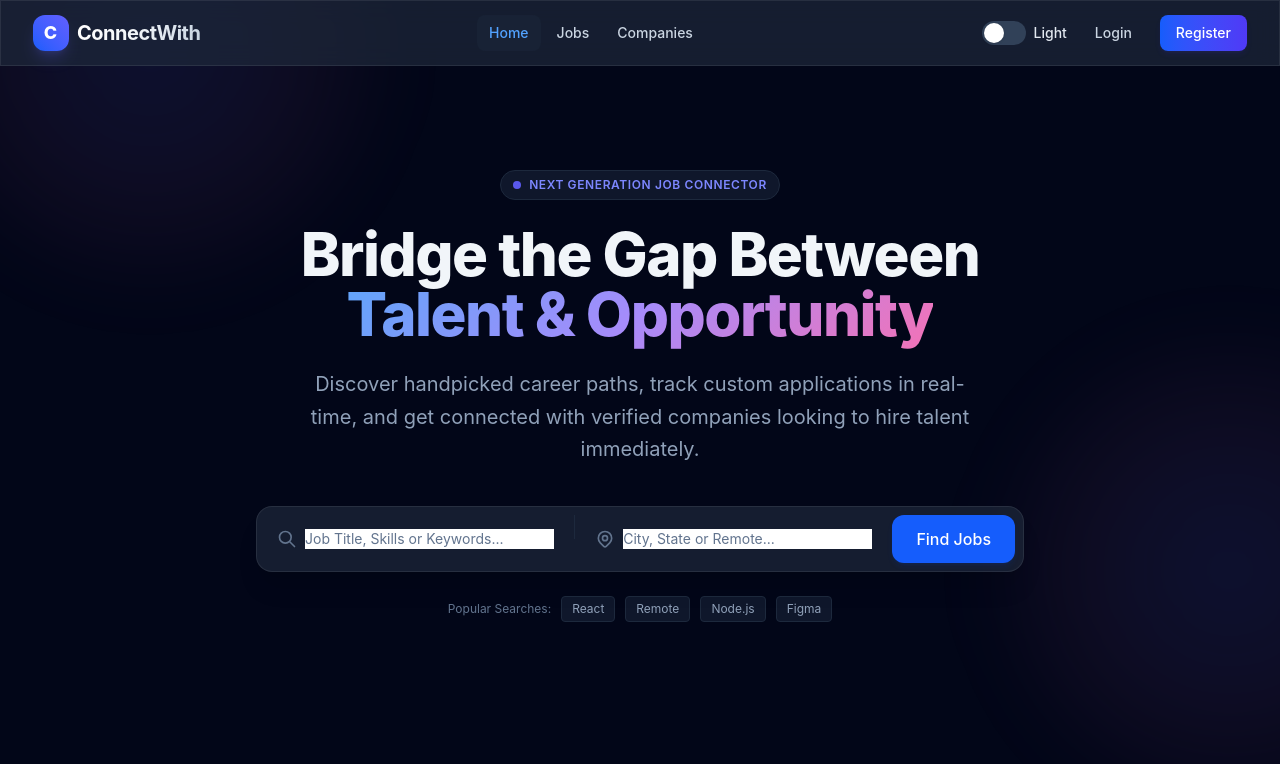
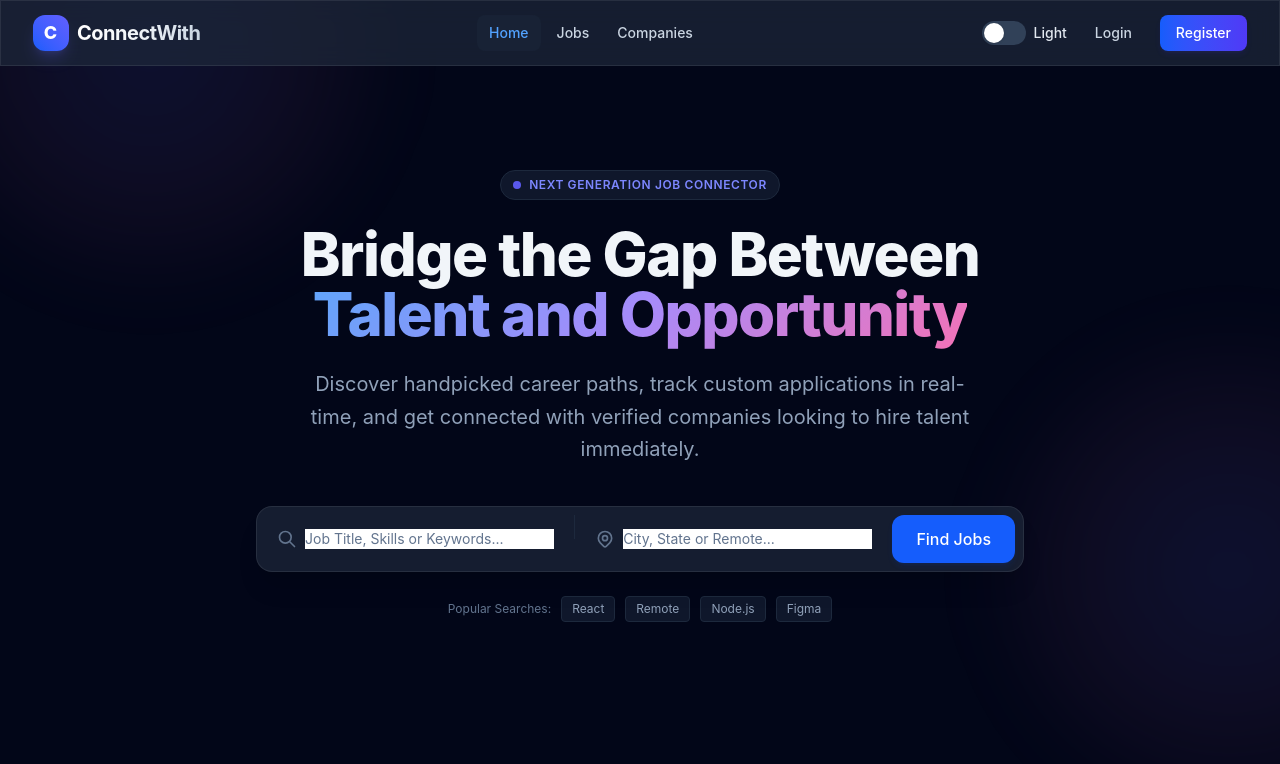
Before and after one commit to abinivesh1696/ConnectWith-Job-portal, a React (Vite) app in the folder frontend/: page /home in a window 1280 px wide. Shown: the top 764 px of the page. Built offline with nearby package versions, Linux system fonts and the light colour scheme; no server answers.

Commit message:
Fix typo in Home page heading

```diff
--- a/frontend/src/pages/Home/index.jsx
+++ b/frontend/src/pages/Home/index.jsx
@@ -36,7 +36,7 @@ export default function Home() {
 
         <h1 className="text-4xl sm:text-6xl font-extrabold tracking-tight leading-none mb-6 animate-fade-in delay-100">
           Bridge the Gap Between <br className="hidden sm:inline" />
-          <span className="text-gradient">Talent & Opportunity</span>
+          <span className="text-gradient">Talent and Opportunity</span>
         </h1>
 
         <p className="text-lg sm:text-xl text-slate-400 max-w-2xl mx-auto mb-10 leading-relaxed animate-fade-in delay-200">
```
